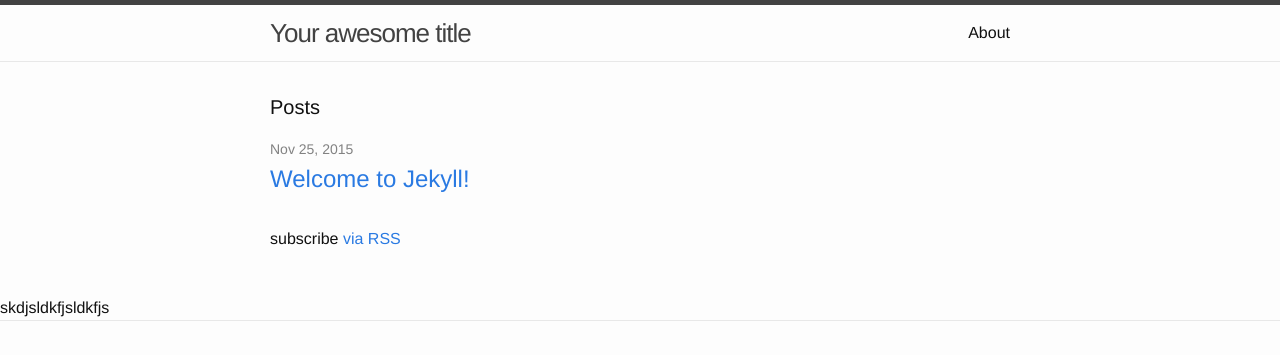
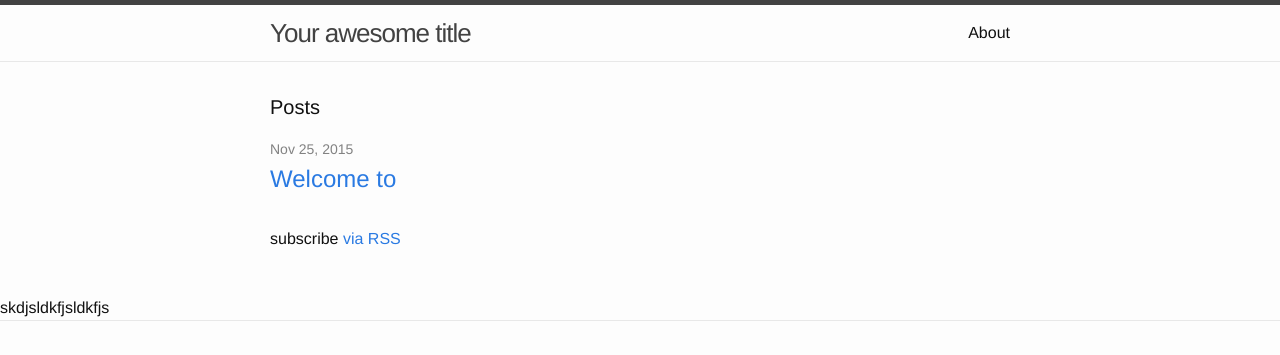
Before and after one commit to adammtlx/adammtlx.github.io, a Jekyll site: the page built from index.html, in a window 1280 px wide. Shown: the top 355 px of the page. Built offline with Jekyll 4.4.1, drawn with Linux system fonts in a browser that asks for light colours.

Commit message:
Updated '_layouts/default.html' via CloudCannon

```diff
--- a/_layouts/default.html
+++ b/_layouts/default.html
@@ -7,11 +7,7 @@
 
     {% include header.html %}
 
-    <div class="editable page-content">
-      <div class="wrapper">
-        {{ content }}
-      </div>
-    </div>
+    <div class="editable page-content"><div class="wrapper"><div class="home"><h1 class="page-heading">Posts</h1><ul class="post-list"><li><span class="post-meta">Nov 25, 2015</span><h2><a class="post-link" href="/jekyll/update/2015/11/25/welcome-to-jekyll.html">Welcome to&nbsp;</a></h2></li></ul><p class="rss-subscribe">subscribe <a href="/feed.xml">via RSS</a></p></div></div></div>
     <div class="editable">
         skdjsldkfjsldkfjs
     </div>
```
